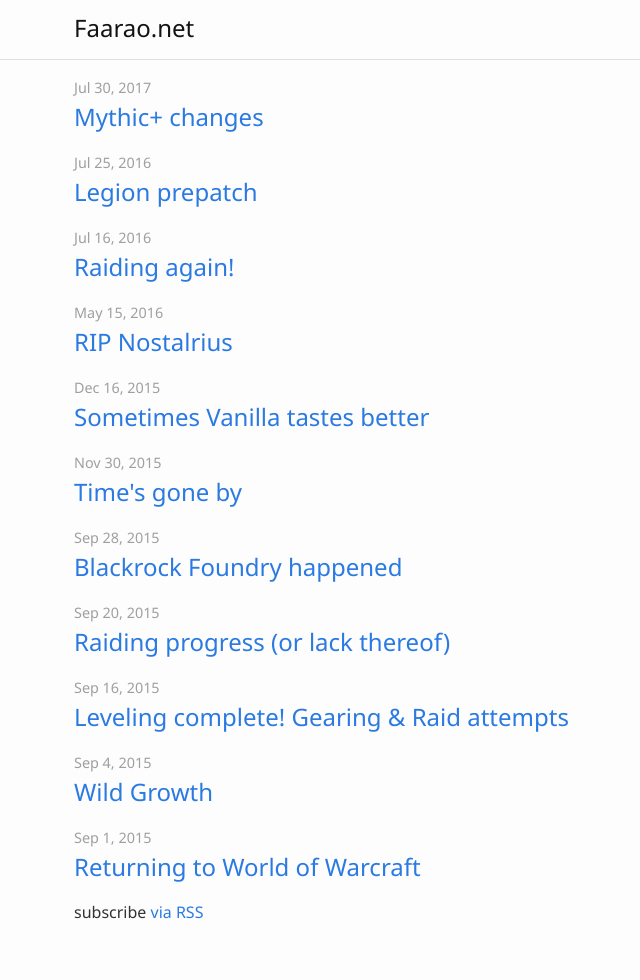
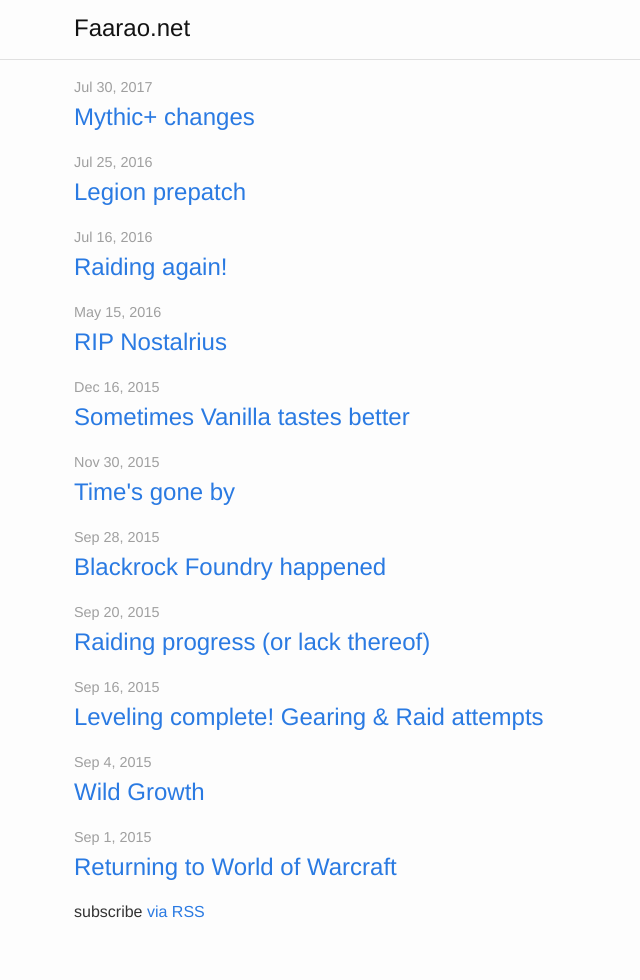
Before and after one commit to Eilyra/blog, a Jekyll site: the page built from index.html, in a window 1280 px wide. Shown: the whole page, without its empty margins (81-721 px from the left). Built offline with Jekyll 4.4.1, drawn with Linux system fonts in a browser that asks for light colours.

Commit message:
Neue schriftarten

```diff
--- a/css/main.scss
+++ b/css/main.scss
@@ -39,7 +39,7 @@
 }
 
 body {
-  font-family: 'Segoe UI', Helvetica, sans-serif;
+  font-family: 'Helvetica Neue', 'Segoe UI', 'Segoe WP', Helvetica, Roboto, sans-serif;
   font-size: 16px;
   color: #333333;
   background-color: #fdfdfd;
```
